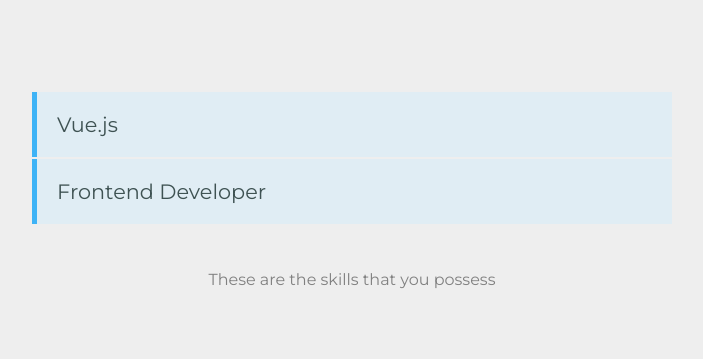
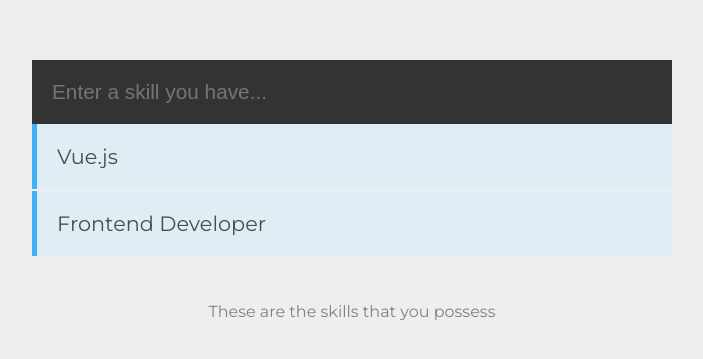
Before and after one commit to jorgeribeiro/vue-skills, a Vue app: page / in a window 1280 px wide. Shown: the part 187-546 px from the top of the page, without its empty margins (288-991 px from the left). Built offline with nearby package versions, Linux system fonts and the light colour scheme.

Commit message:
modified:   package-lock.json 	modified:   package.json 	modified:   src/components/Skills.vue 	modified:   src/main.js

```diff
--- a/package.json
+++ b/package.json
@@ -8,6 +8,7 @@
     "lint": "vue-cli-service lint"
   },
   "dependencies": {
+    "vee-validate": "^2.1.0-beta.9",
     "vue": "^2.5.17"
   },
   "devDependencies": {
--- a/src/components/Skills.vue
+++ b/src/components/Skills.vue
@@ -1,6 +1,12 @@
 <template>
     <div class="hello">
         <div id="holder">
+
+            <form @submit.prevent="addSkill">
+                <input type="text" placeholder="Enter a skill you have..." v-model="skill" v-validate="'min:5'" name="skill">
+                <p class="alert" v-if="errors.has('skill')">{{ errors.first('skill') }}</p>
+            </form>
+
             <ul>
                 <li v-for="(data, index) in skills" :key='index'>{{ data.skill }}</li>
             </ul>
@@ -15,11 +21,19 @@
   name: "Skills",
   data() {
     return {
-      skills: [{ skill: "Vue.js" }, { skill: "Frontend Developer" }],
-      bgColor: "orange",
-      bgWidth: "100%",
-      bgHeight: "30px"
+      skill: "",
+      skills: [{ skill: "Vue.js" }, { skill: "Frontend Developer" }]
     };
+  },
+  methods: {
+    addSkill() {
+      this.$validator.validateAll().then(result => {
+        if (result) {
+          this.skills.push({ skill: this.skill });
+          this.skill = "";
+        }
+      });
+    }
   }
 };
 </script>
@@ -54,4 +68,21 @@
 .container {
   box-shadow: 0px 0px 40px lightgray;
 }
+
+input {
+  width: calc(100% - 40px);
+  border: 0;
+  padding: 20px;
+  font-size: 1.3em;
+  background-color: #323333;
+  color: #687f7f;
+}
+
+.alert {
+  background: #fdf2ce;
+  font-weight: bold;
+  display: inline-block;
+  padding: 5px;
+  margin-top: -20px;
+}
 </style>
--- a/src/main.js
+++ b/src/main.js
@@ -1,6 +1,8 @@
 import Vue from 'vue'
 import App from './App.vue'
+import VeeValidate from 'vee-validate'
 
+Vue.use(VeeValidate)
 Vue.config.productionTip = false
 
 new Vue({
```
Also changed, not shown: 1 other file (tests, documents, lock files or other folders).
